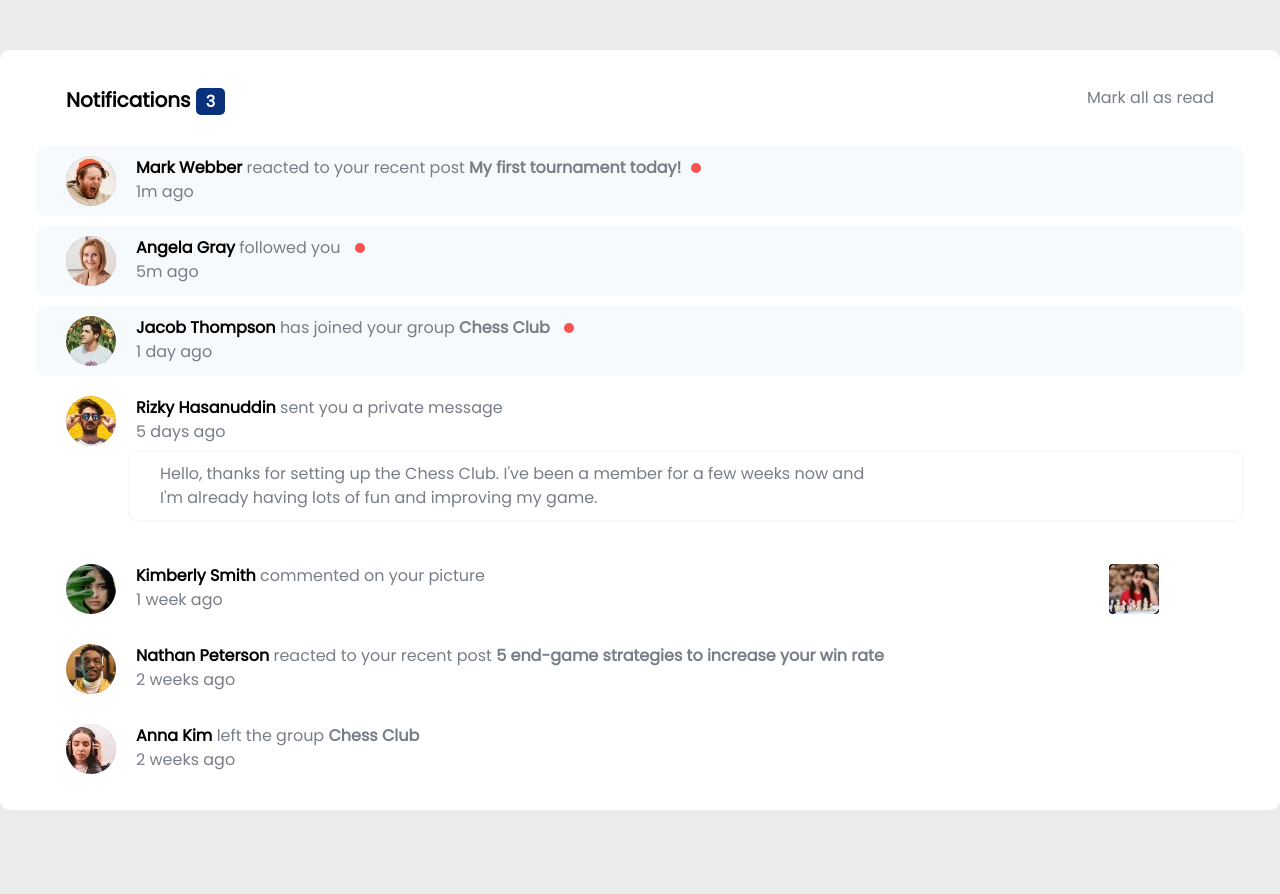
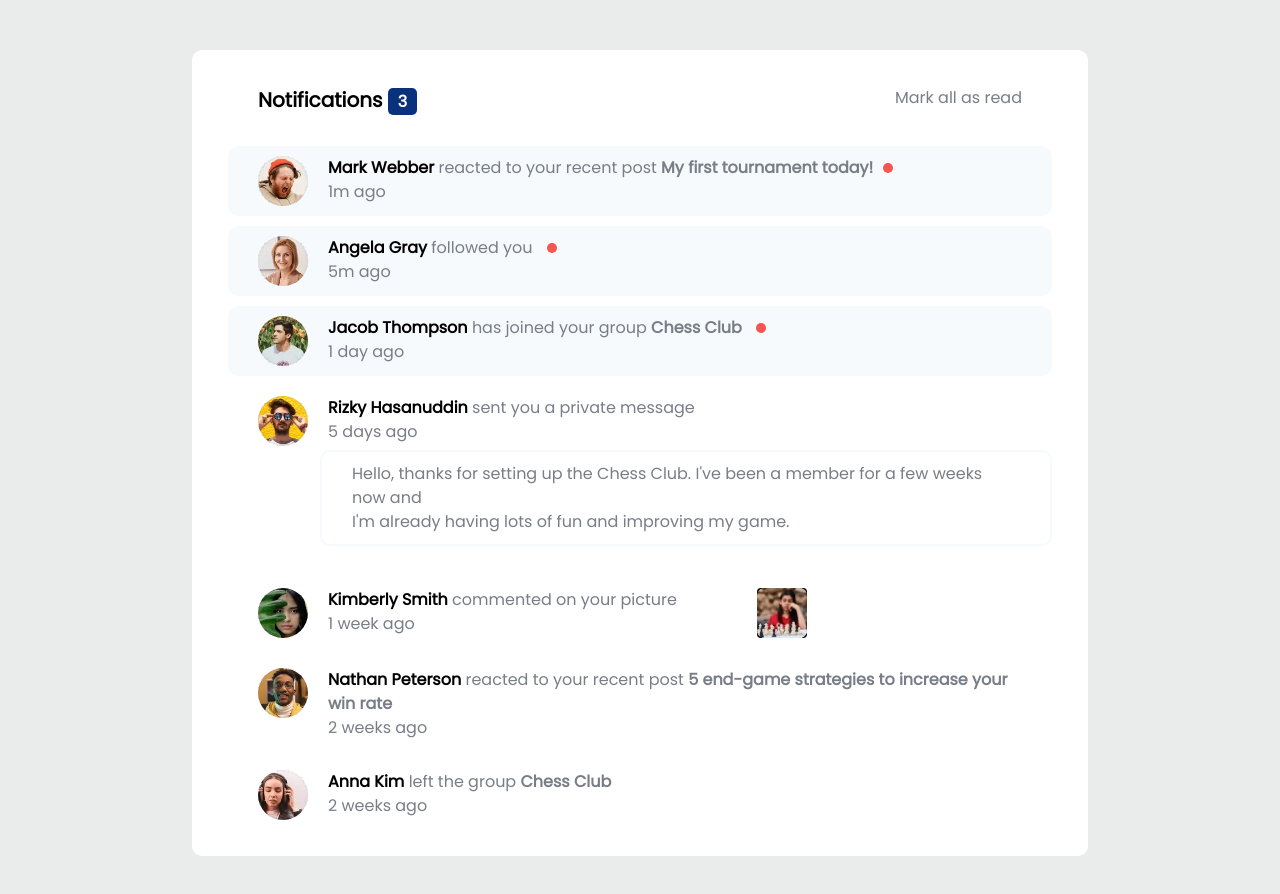
Before and after one commit to Padmasripriya/notifications-page, a React (Create React App) app: page / in a window 1280 px wide. Shown: the top 894 px of the page. Before the commit the page ends 860 px from the top, so only its background shows below. Built offline with nearby package versions, Linux system fonts and the light colour scheme.

Commit message:
added css

```diff
--- a/src/App.css
+++ b/src/App.css
@@ -75,5 +75,11 @@ p:nth-child(4), p:nth-child(6), p:nth-child(7), p:nth-child(8) {
 }
 
 .chess {
-    margin-left: 39rem;
+    margin-left: 5rem;
 }
+
+@media(min-width: 768px) {
+    .app {
+        width: 70%;
+    }
+}
```
